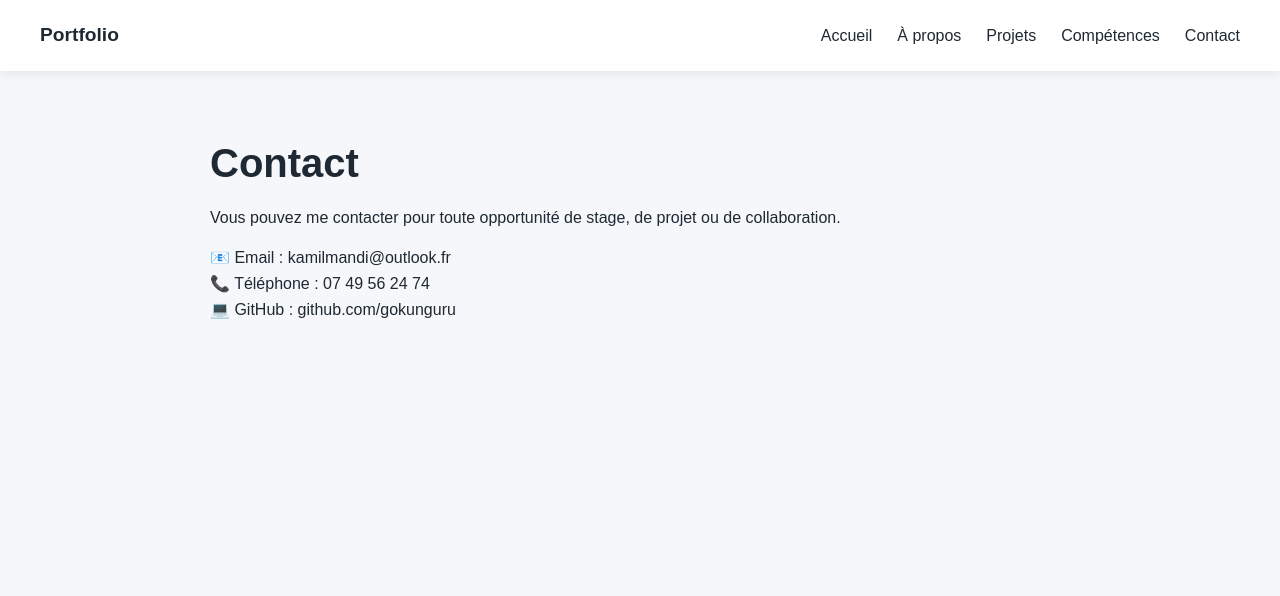
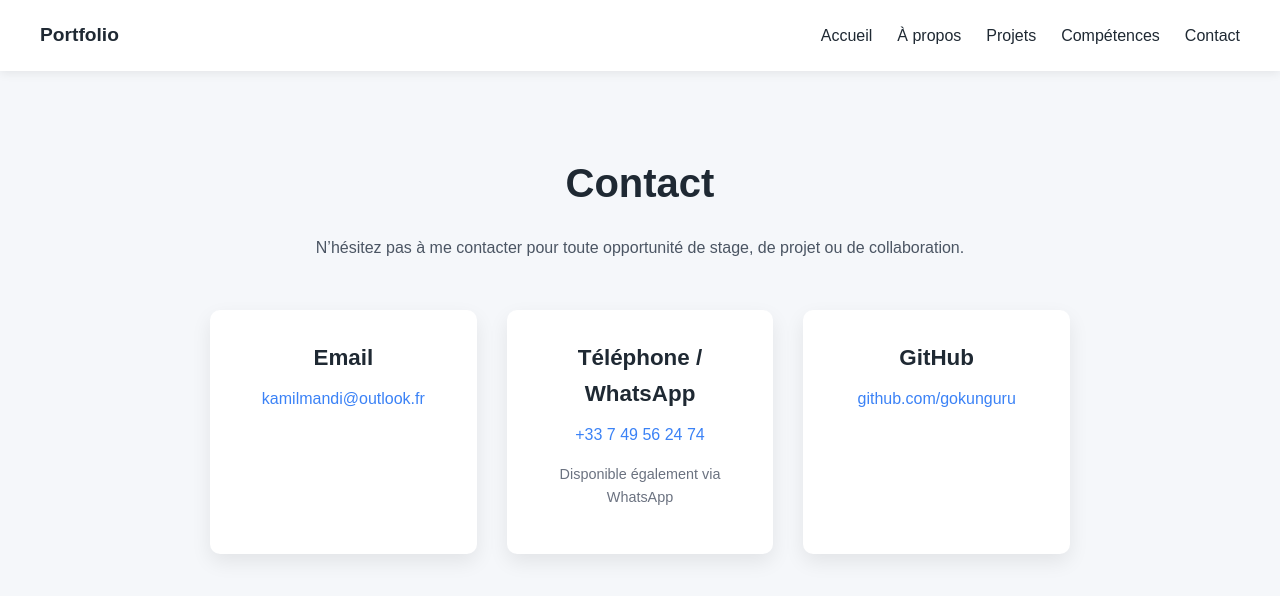
Before and after one commit to gokunguru/portofolio, a React (Vite) app: page /contact in a window 1280 px wide. Shown: the top 596 px of the page. Built offline with nearby package versions, Linux system fonts and the light colour scheme.

Commit message:
Styled contact page with email and WhatsApp

```diff
--- /dev/null
+++ b/src/pages/Contact.css
@@ -0,0 +1,53 @@
+.contact {
+    margin-top: 80px;
+    text-align: center;
+  }
+
+  .contact h1 {
+    margin-bottom: 20px;
+  }
+
+  .contact-intro {
+    margin-bottom: 50px;
+    color: #4b5563;
+  }
+
+  /* Cartes */
+  .contact-cards {
+    display: grid;
+    grid-template-columns: repeat(auto-fit, minmax(260px, 1fr));
+    gap: 30px;
+  }
+
+  .contact-card {
+    background-color: white;
+    padding: 30px;
+    border-radius: 10px;
+    box-shadow: 0 8px 20px rgba(0, 0, 0, 0.08);
+    transition: transform 0.2s ease, box-shadow 0.2s ease;
+  }
+
+  .contact-card:hover {
+    transform: translateY(-5px);
+    box-shadow: 0 12px 30px rgba(0, 0, 0, 0.12);
+  }
+
+  .contact-card h2 {
+    margin-bottom: 10px;
+    color: #1f2933;
+  }
+
+  .contact-card a {
+    color: #3b82f6;
+    font-weight: 500;
+  }
+
+  .contact-card a:hover {
+    text-decoration: underline;
+  }
+
+  .contact-note {
+    margin-top: 8px;
+    font-size: 0.9rem;
+    color: #6b7280;
+  }
--- a/src/pages/Contact.tsx
+++ b/src/pages/Contact.tsx
@@ -1,18 +1,52 @@
+import './Contact.css'
+
 function Contact() {
   return (
-      <section>
+    <section className="contact">
       <h1>Contact</h1>
 
-        <p>
-          Vous pouvez me contacter pour toute opportunité de stage,
+      <p className="contact-intro">
+        N’hésitez pas à me contacter pour toute opportunité de stage,
         de projet ou de collaboration.
       </p>
 
+      <div className="contact-cards">
+
+        <div className="contact-card">
+          <h2>Email</h2>
           <p>
-          📧 Email : kamilmandi@outlook.fr <br />
-          📞 Téléphone : 07 49 56 24 74 <br />
-          💻 GitHub : github.com/gokunguru
+            <a href="mailto:kamilmandi@outlook.fr">
+              kamilmandi@outlook.fr
+            </a>
           </p>
+        </div>
+
+        <div className="contact-card">
+          <h2>Téléphone / WhatsApp</h2>
+          <p>
+            <a href="tel:+33749562474">
+              +33 7 49 56 24 74
+            </a>
+          </p>
+          <p className="contact-note">
+            Disponible également via WhatsApp
+          </p>
+        </div>
+
+        <div className="contact-card">
+          <h2>GitHub</h2>
+          <p>
+            <a
+              href="https://github.com/gokunguru"
+              target="_blank"
+              rel="noopener noreferrer"
+            >
+              github.com/gokunguru
+            </a>
+          </p>
+        </div>
+
+      </div>
     </section>
   )
 }
```
Lines whose indentation alone changed are shown as unchanged.
